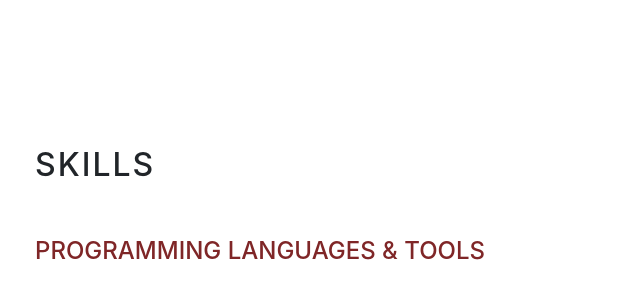
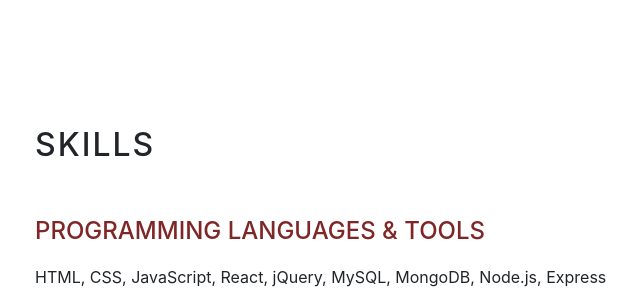
Before and after one commit to LII41333733/mark-fisher-portfolio, a website with bundled scripts: page index.html in a window 1280 px wide. Shown: the part 3133-3423 px from the top of the page, without its empty margins (269-909 px from the left). Built offline with nearby package versions, Linux system fonts and the light colour scheme; a web font is replaced by a local one.

Commit message:
Update index.html

```diff
--- a/index.html
+++ b/index.html
@@ -213,6 +213,7 @@
         <h2 class="mb-5">Skills</h2>
 
         <div class="subheading mb-3  school-name">Programming Languages &amp; Tools</div>
+        <p>HTML, CSS, JavaScript, React, jQuery, MySQL, MongoDB, Node.js, Express</p>
         <ul class="list-inline dev-icons">
           <li class="list-inline-item">
             <i class="fab fa-html5"></i>
```
